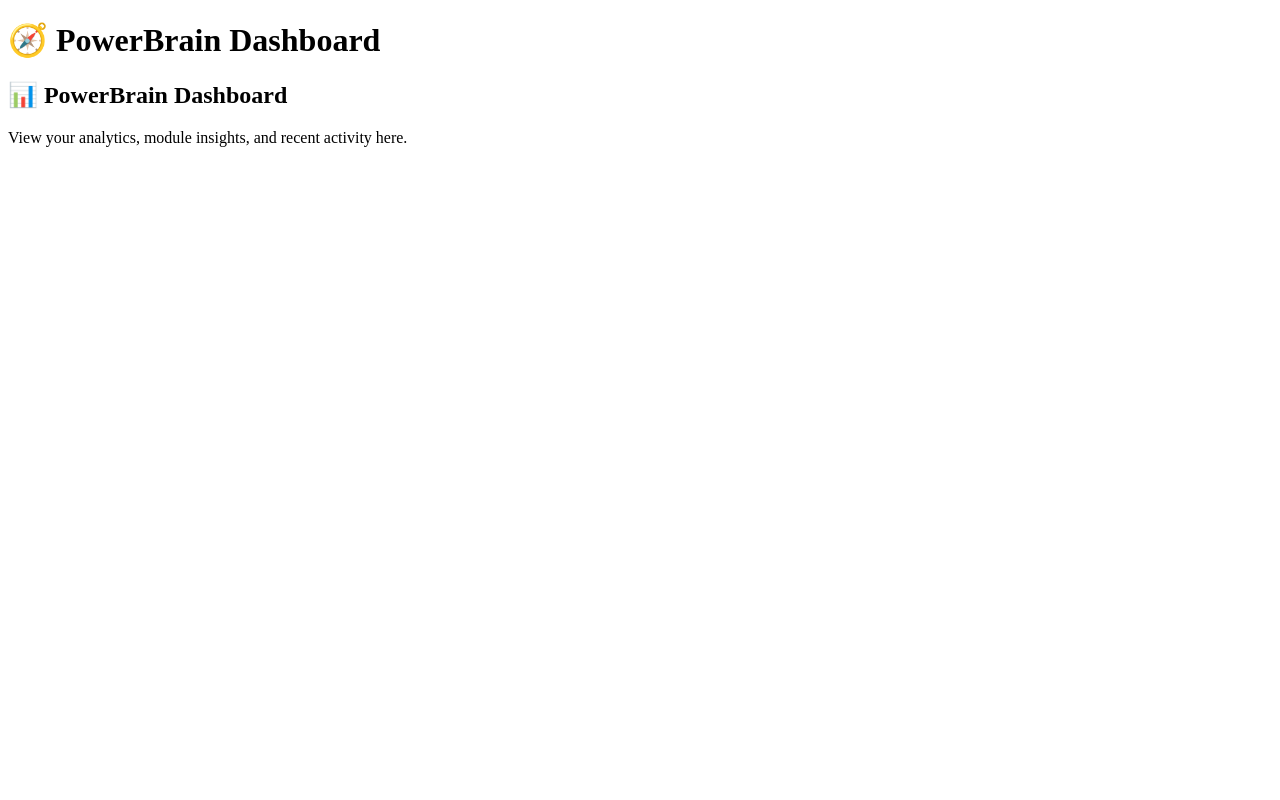
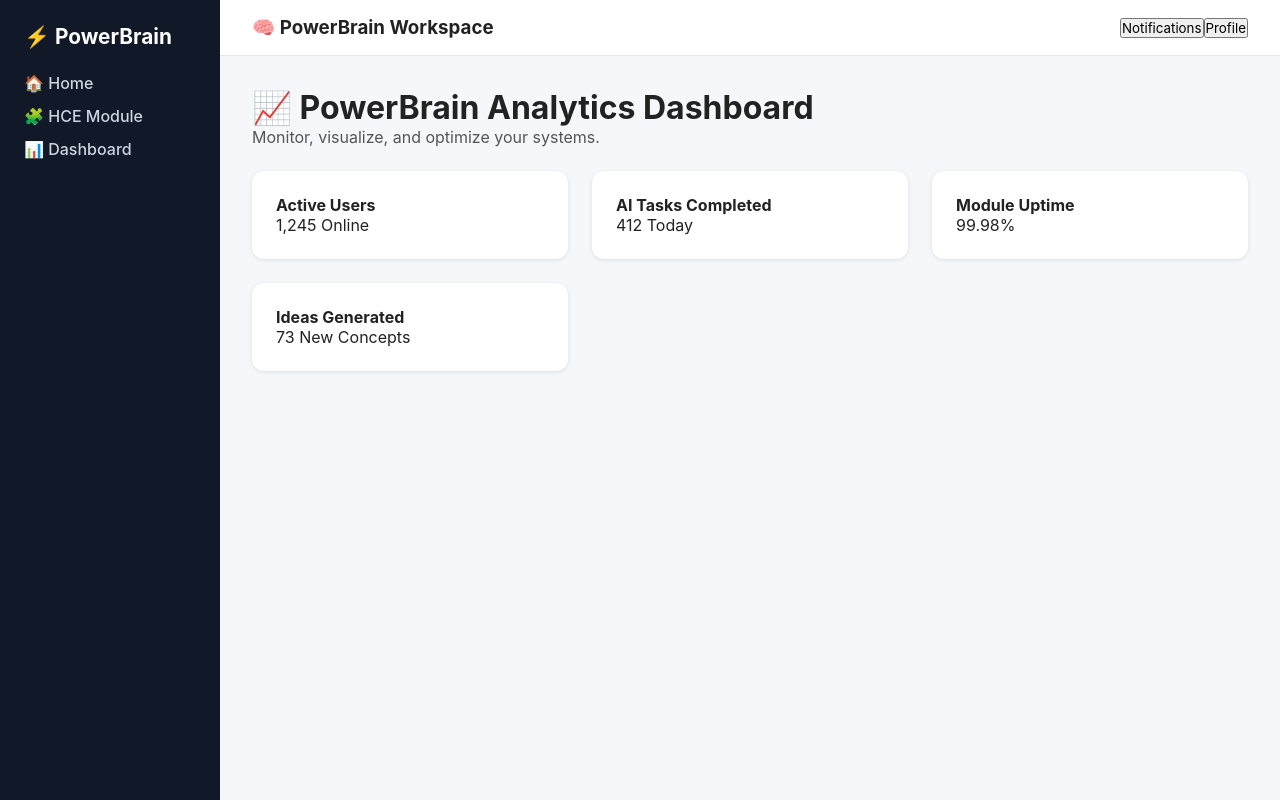
Before and after one commit to ideaf247-dev/powerbrain, a Next.js app: page /dashboard in a window 1280 px wide. Built offline with nearby package versions, Linux system fonts and the light colour scheme.

Commit message:
Fix global CSS import and App layout

```diff
--- a/components/DashboardWidgets.jsx
+++ b/components/DashboardWidgets.jsx
@@ -1,8 +1,22 @@
 export default function DashboardWidgets() {
   return (
-    <div>
-      <h2>📊 PowerBrain Dashboard</h2>
-      <p>View your analytics, module insights, and recent activity here.</p>
+    <div className="dashboard-grid">
+      <div className="card">
+        <h4>Active Users</h4>
+        <p>1,245 Online</p>
+      </div>
+      <div className="card">
+        <h4>AI Tasks Completed</h4>
+        <p>412 Today</p>
+      </div>
+      <div className="card">
+        <h4>Module Uptime</h4>
+        <p>99.98%</p>
+      </div>
+      <div className="card">
+        <h4>Ideas Generated</h4>
+        <p>73 New Concepts</p>
+      </div>
     </div>
   );
 }
--- a/components/Layout.jsx
+++ b/components/Layout.jsx
@@ -1,10 +1,14 @@
+import Sidebar from './Sidebar';
+import Topbar from './Topbar';
+
 export default function Layout({ children }) {
   return (
-    <div style={{ padding: '20px' }}>
-      <nav>
-        <a href="/">Home</a> | <a href="/hce">HCE</a> | <a href="/dashboard">Dashboard</a>
-      </nav>
-      <main>{children}</main>
+    <div className="layout">
+      <Sidebar />
+      <div className="main-content">
+        <Topbar />
+        <div className="page-body">{children}</div>
+      </div>
     </div>
   );
 }
--- a/components/Sidebar.jsx
+++ b/components/Sidebar.jsx
@@ -1,29 +1,16 @@
 import Link from 'next/link';
-import { Brain, BarChart3, Zap, Settings } from 'lucide-react';
 
 export default function Sidebar() {
   return (
-    <aside className="bg-gray-900 text-white w-64 min-h-screen p-6 flex flex-col space-y-6">
-      <div className="flex items-center space-x-3 mb-6">
-        <Brain className="text-purple-400" />
-        <h2 className="text-xl font-bold tracking-wide">PowerBrain</h2>
-      </div>
-
-      <nav className="flex flex-col space-y-4">
-        <Link href="/dashboard" className="hover:text-purple-400 flex items-center space-x-2">
-          <BarChart3 size={18} /> <span>Dashboard</span>
-        </Link>
-        <Link href="/hce" className="hover:text-purple-400 flex items-center space-x-2">
-          <Zap size={18} /> <span>HCE Module</span>
-        </Link>
-        <Link href="/" className="hover:text-purple-400 flex items-center space-x-2">
-          <Settings size={18} /> <span>System Home</span>
-        </Link>
+    <aside className="sidebar">
+      <h2 className="brand">⚡ PowerBrain</h2>
+      <nav>
+        <ul>
+          <li><Link href="/">🏠 Home</Link></li>
+          <li><Link href="/hce">🧩 HCE Module</Link></li>
+          <li><Link href="/dashboard">📊 Dashboard</Link></li>
+        </ul>
       </nav>
-
-      <div className="mt-auto text-xs text-gray-500">
-        v1.0 – Powered by IdeaForge ⚡
-      </div>
     </aside>
   );
 }
--- /dev/null
+++ b/components/Topbar.jsx
@@ -0,0 +1,11 @@
+export default function Topbar() {
+  return (
+    <header className="topbar">
+      <h3>🧠 PowerBrain Workspace</h3>
+      <div className="user-actions">
+        <button>Notifications</button>
+        <button>Profile</button>
+      </div>
+    </header>
+  );
+}
--- /dev/null
+++ b/pages/_app.js
@@ -0,0 +1,10 @@
+import '@/styles/globals.css';
+import Layout from '@/components/Layout';
+
+export default function MyApp({ Component, pageProps }) {
+  return (
+    <Layout>
+      <Component {...pageProps} />
+    </Layout>
+  );
+}
--- a/pages/dashboard.jsx
+++ b/pages/dashboard.jsx
@@ -3,7 +3,8 @@ import DashboardWidgets from '@/components/DashboardWidgets';
 export default function Dashboard() {
   return (
     <div>
-      <h1>🧭 PowerBrain Dashboard</h1>
+      <h1>📈 PowerBrain Analytics Dashboard</h1>
+      <p className="subtitle">Monitor, visualize, and optimize your systems.</p>
       <DashboardWidgets />
     </div>
   );
--- a/styles/globals.css
+++ b/styles/globals.css
@@ -1,6 +1,91 @@
+* {
+  margin: 0;
+  padding: 0;
+  box-sizing: border-box;
+  font-family: 'Inter', sans-serif;
+}
+
 body {
-  margin: 0;
-  font-family: 'Inter', sans-serif;
-  background: #f8f9fa;
-  color: #111;
+  background: #f5f7fa;
+  color: #222;
 }
+
+.layout {
+  display: flex;
+  height: 100vh;
+}
+
+.sidebar {
+  width: 220px;
+  background: #111827;
+  color: #fff;
+  padding: 1.5rem;
+}
+
+.sidebar .brand {
+  margin-bottom: 1.5rem;
+  font-size: 1.3rem;
+}
+
+.sidebar ul {
+  list-style: none;
+}
+
+.sidebar li {
+  margin: 0.8rem 0;
+}
+
+.sidebar a {
+  color: #cbd5e1;
+  text-decoration: none;
+  font-weight: 500;
+  transition: color 0.2s;
+}
+
+.sidebar a:hover {
+  color: #fff;
+}
+
+.main-content {
+  flex: 1;
+  display: flex;
+  flex-direction: column;
+}
+
+.topbar {
+  display: flex;
+  justify-content: space-between;
+  align-items: center;
+  background: #fff;
+  padding: 1rem 2rem;
+  border-bottom: 1px solid #e5e7eb;
+}
+
+.page-body {
+  padding: 2rem;
+}
+
+.dashboard-grid {
+  display: grid;
+  grid-template-columns: repeat(auto-fill, minmax(240px, 1fr));
+  gap: 1.5rem;
+  margin-top: 1.5rem;
+}
+
+.card {
+  background: #fff;
+  border-radius: 12px;
+  padding: 1.5rem;
+  box-shadow: 0 1px 4px rgba(0,0,0,0.1);
+  transition: transform 0.2s ease, box-shadow 0.2s ease;
+}
+
+.card:hover {
+  transform: translateY(-3px);
+  box-shadow: 0 4px 12px rgba(0,0,0,0.1);
+}
+
+.subtitle {
+  color: #555;
+  margin-bottom: 1rem;
+}
```
Also changed, not shown: pages/app.js (deleted, +0 -10 lines).
